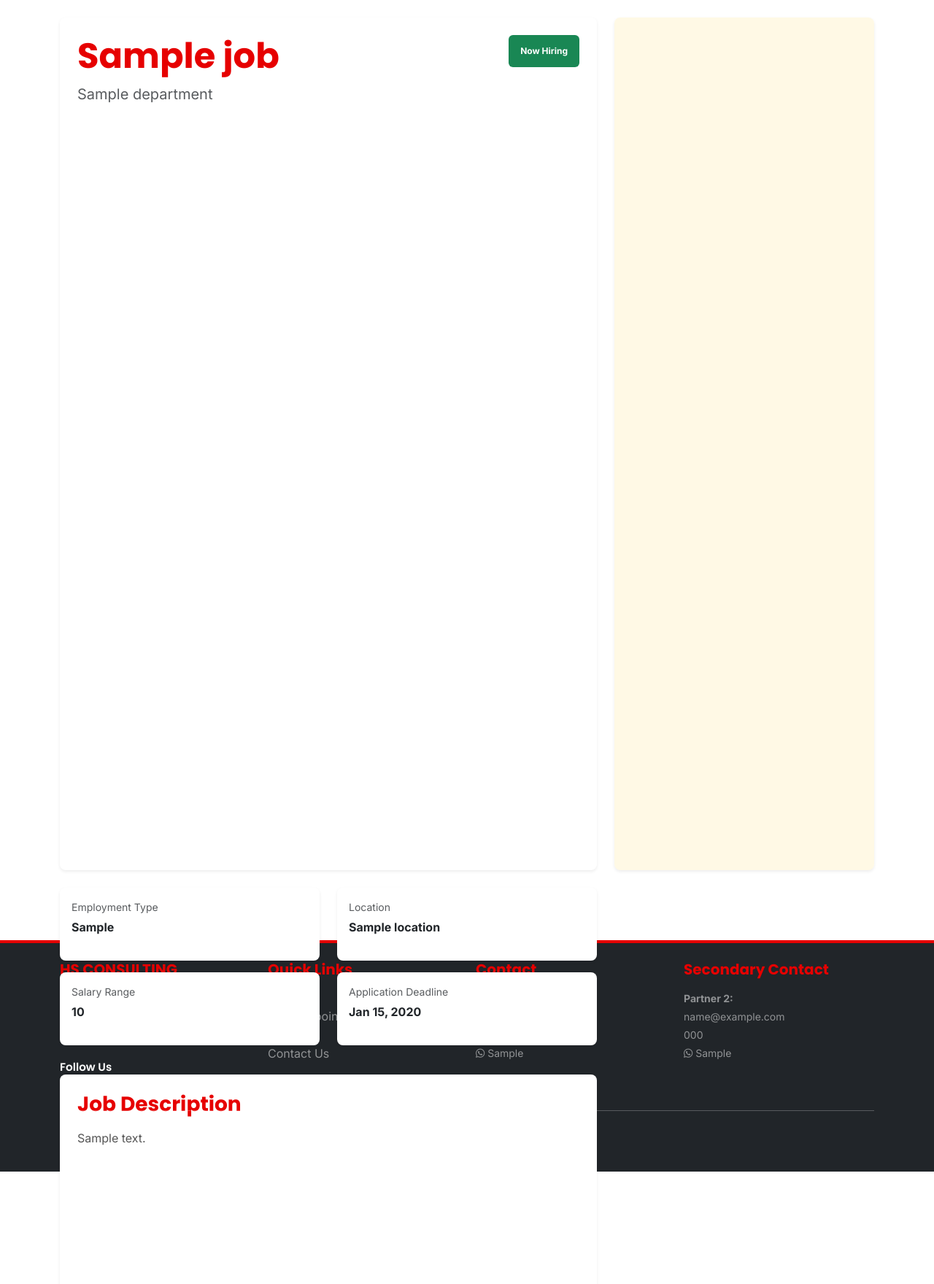
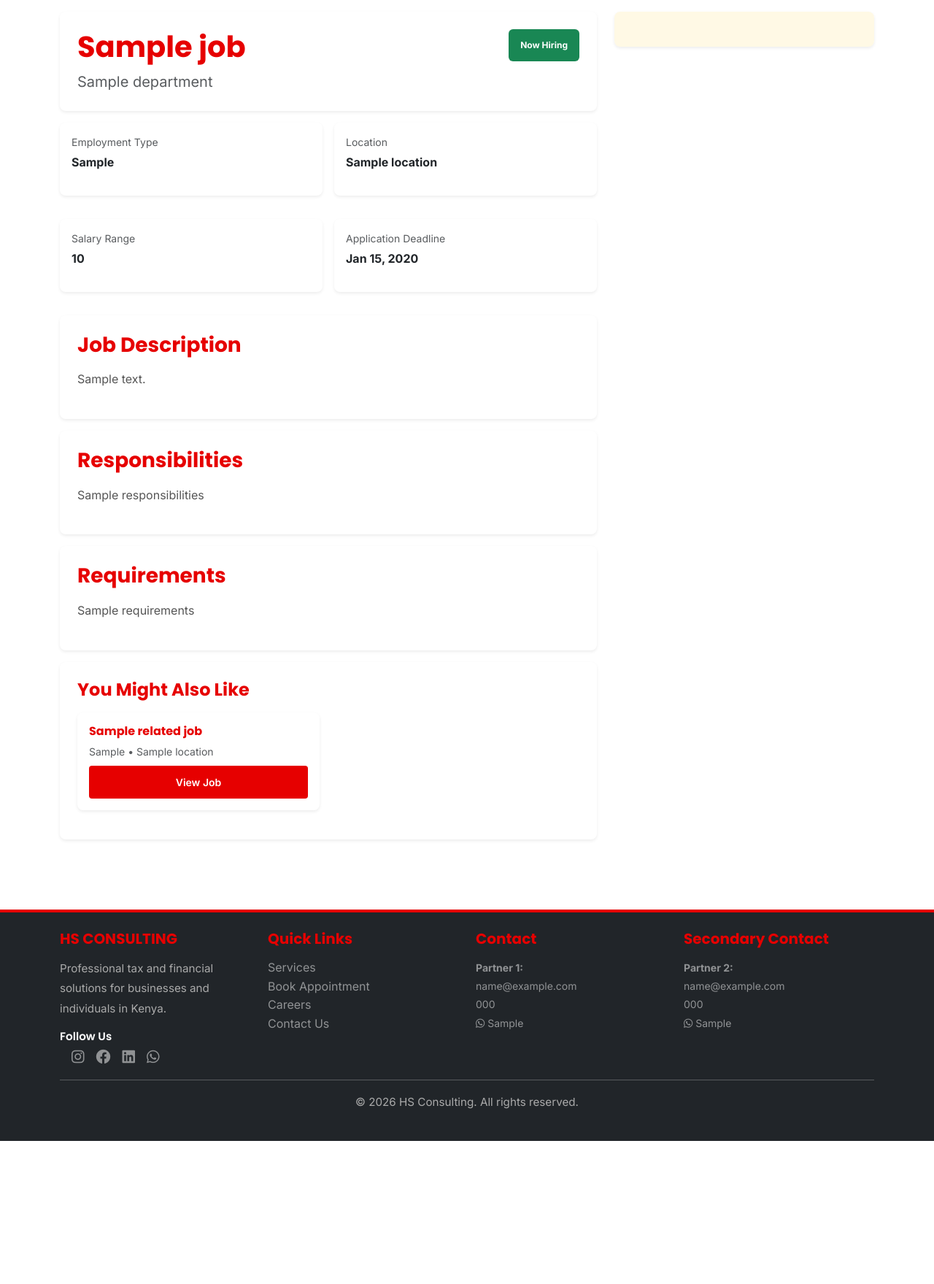
Before and after one commit to Adanhassan790/hsconsulting, a Django app: template templates/careers/job_detail.html in a window 1280 px wide. Shown: the part 161-1920 px from the top of the page at 73% size. After the commit the page ends 1724 px from the top, so only its background shows below. Run offline with Django 4.2, Linux system fonts and the light colour scheme; the template is opened without the code that fills it: most values are stand-ins (such as "Sample title", 1, 10 or a date in 2020); data that the repository does not hold is empty; parts of the project's set-up code (start-up, migrations or seed data) failed here and were passed over; some libraries are stand-ins or nearby versions.

Commit message:
Tighten careers job detail layout

```diff
--- a/config/settings.py
+++ b/config/settings.py
@@ -200,7 +200,7 @@ EMAIL_PORT = config('EMAIL_PORT', default=587, cast=int)
 EMAIL_USE_TLS = config('EMAIL_USE_TLS', default=True, cast=bool)
 EMAIL_HOST_USER = config('EMAIL_HOST_USER', default='')
 EMAIL_HOST_PASSWORD = config('EMAIL_HOST_PASSWORD', default='')
-DEFAULT_FROM_EMAIL = config('DEFAULT_FROM_EMAIL', default='noreply@hsconsulting.co.ke')
+DEFAULT_FROM_EMAIL = config('DEFAULT_FROM_EMAIL', default='noreply@Hsconsultingke@gmail.com')
 OWNER_EMAIL = config('OWNER_EMAIL', default='')
 
 # Twilio Configuration
--- a/templates/careers/job_detail.html
+++ b/templates/careers/job_detail.html
@@ -4,9 +4,9 @@
 {% block title %}{{ job.title }} - HS Consulting Careers{% endblock %}
 
 {% block content %}
-<div class="container py-5">
+<div class="container py-4 py-lg-5 job-detail-page">
     <!-- Breadcrumb -->
-    <nav aria-label="breadcrumb" class="mb-4">
+    <nav aria-label="breadcrumb" class="mb-3">
         <ol class="breadcrumb">
             <li class="breadcrumb-item"><a href="{% url 'core:home' %}" class="text-danger">Home</a></li>
             <li class="breadcrumb-item"><a href="{% url 'careers:careers_list' %}" class="text-danger">Careers</a></li>
@@ -14,14 +14,14 @@
         </ol>
     </nav>
 
-    <div class="row">
+    <div class="row g-4 align-items-start">
         <!-- Main Content -->
         <div class="col-lg-8">
             <!-- Job Header -->
-            <div class="card border-0 shadow-sm p-4 mb-4">
+            <div class="card border-0 shadow-sm p-3 p-md-4 mb-3 job-detail-card">
                 <div class="row align-items-start">
                     <div class="col-md-8">
-                        <h1 class="display-5 fw-bold text-danger mb-2">{{ job.title }}</h1>
+                        <h1 class="display-6 fw-bold text-danger mb-2">{{ job.title }}</h1>
                         <p class="text-muted fs-5 mb-0">{{ job.department }}</p>
                     </div>
                     <div class="col-md-4 text-md-end">
@@ -39,29 +39,29 @@
             </div>
 
             <!-- Job Details Summary -->
-            <div class="row mb-4">
+            <div class="row g-3 mb-3">
                 <div class="col-md-6 mb-3">
-                    <div class="card border-0 shadow-sm p-3">
+                    <div class="card border-0 shadow-sm p-3 job-detail-card">
                         <p class="text-muted small mb-1">Employment Type</p>
                         <p class="fw-bold">{{ job.get_employment_type_display }}</p>
                     </div>
                 </div>
                 <div class="col-md-6 mb-3">
-                    <div class="card border-0 shadow-sm p-3">
+                    <div class="card border-0 shadow-sm p-3 job-detail-card">
                         <p class="text-muted small mb-1">Location</p>
                         <p class="fw-bold">{{ job.location }}</p>
                     </div>
                 </div>
                 {% if job.salary_range %}
                 <div class="col-md-6 mb-3">
-                    <div class="card border-0 shadow-sm p-3">
+                    <div class="card border-0 shadow-sm p-3 job-detail-card">
                         <p class="text-muted small mb-1">Salary Range</p>
                         <p class="fw-bold">{{ job.salary_range }}</p>
                     </div>
                 </div>
                 {% endif %}
                 <div class="col-md-6 mb-3">
-                    <div class="card border-0 shadow-sm p-3">
+                    <div class="card border-0 shadow-sm p-3 job-detail-card">
                         <p class="text-muted small mb-1">Application Deadline</p>
                         <p class="fw-bold">{{ job.deadline|date:"M d, Y" }}</p>
                     </div>
@@ -69,7 +69,7 @@
             </div>
 
             <!-- Job Description -->
-            <div class="card border-0 shadow-sm p-4 mb-4">
+            <div class="card border-0 shadow-sm p-3 p-md-4 mb-3 job-detail-card">
                 <h3 class="text-danger fw-bold mb-3">Job Description</h3>
                 <div class="job-description">
                     {{ job.description|linebreaks }}
@@ -77,7 +77,7 @@
             </div>
 
             <!-- Responsibilities -->
-            <div class="card border-0 shadow-sm p-4 mb-4">
+            <div class="card border-0 shadow-sm p-3 p-md-4 mb-3 job-detail-card">
                 <h3 class="text-danger fw-bold mb-3">Responsibilities</h3>
                 <div class="job-content">
                     {{ job.responsibilities|linebreaks }}
@@ -85,7 +85,7 @@
             </div>
 
             <!-- Requirements -->
-            <div class="card border-0 shadow-sm p-4 mb-4">
+            <div class="card border-0 shadow-sm p-3 p-md-4 mb-3 job-detail-card">
                 <h3 class="text-danger fw-bold mb-3">Requirements</h3>
                 <div class="job-content">
                     {{ job.requirements|linebreaks }}
@@ -94,12 +94,12 @@
 
             <!-- Related Jobs -->
             {% if related_jobs %}
-            <div class="card border-0 shadow-sm p-4">
+            <div class="card border-0 shadow-sm p-3 p-md-4 job-detail-card">
                 <h4 class="text-danger fw-bold mb-3">You Might Also Like</h4>
                 <div class="row">
                     {% for related_job in related_jobs %}
                     <div class="col-md-6 mb-3">
-                        <div class="card h-100 border-0 shadow-sm p-3">
+                        <div class="card h-100 border-0 shadow-sm p-3 job-detail-card">
                             <h6 class="fw-bold text-danger mb-2">{{ related_job.title }}</h6>
                             <p class="text-muted small mb-2">{{ related_job.get_employment_type_display }} • {{ related_job.location }}</p>
                             <a href="{% url 'careers:job_detail' related_job.pk %}" class="btn btn-danger btn-sm">
@@ -116,8 +116,8 @@
         <!-- Sidebar - Application Form -->
         <div class="col-lg-4">
             {% if job.can_apply %}
-            <div class="card border-0 shadow-sm sticky-form p-4" style="top: 20px;">
-                <h3 class="text-danger fw-bold mb-4">Apply Now</h3>
+            <div class="card border-0 shadow-sm sticky-form p-3 p-md-4 job-detail-card" style="top: 1rem;">
+                <h3 class="text-danger fw-bold mb-3">Apply Now</h3>
 
                 {% if messages %}
                 {% for message in messages %}
@@ -198,6 +198,11 @@
 .sticky-form {
     position: -webkit-sticky;
     position: sticky;
+    height: fit-content;
+}
+
+.job-detail-card {
+    height: auto !important;
 }
 
 .job-description p,
```
